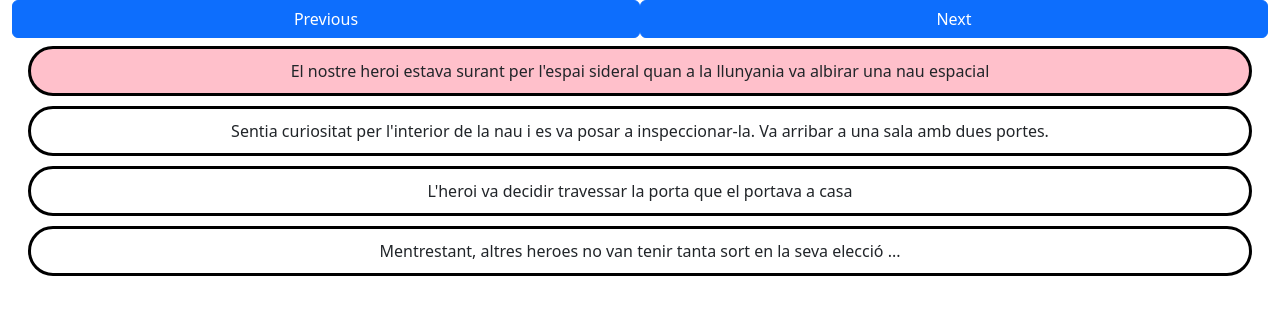
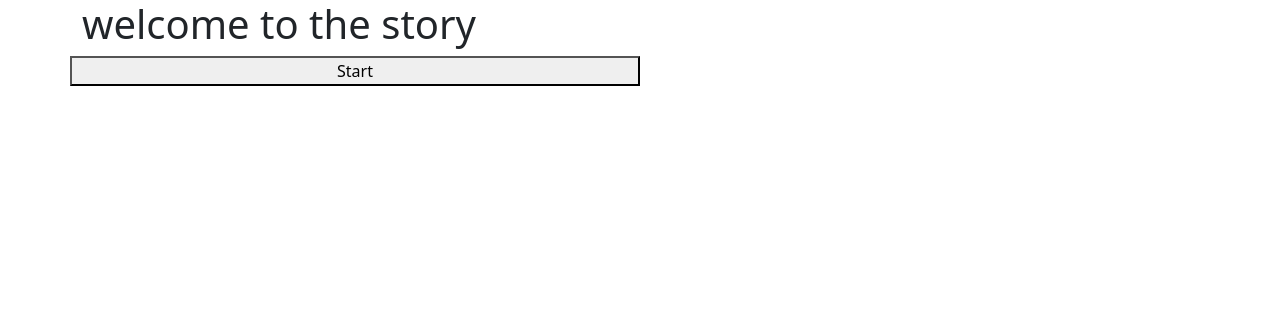
Before and after one commit to LorenaPonsico/Sprint6_IntroAngular, an Angular app: page / in a window 1280 px wide. Shown: the top 314 px of the page. Built offline with nearby package versions, Linux system fonts and the light colour scheme.

Commit message:
ex5 n2 welcome message

```diff
--- a/src/app/home/home.component.css
+++ b/src/app/home/home.component.css
@@ -0,0 +1,7 @@
+.h1{
+
+    justify-content: center;
+
+
+
+}
--- a/src/app/home/home.component.html
+++ b/src/app/home/home.component.html
@@ -1 +1,10 @@
-<app-escena [stories]="stories"></app-escena>
+<div class="container">
+
+    <div class="row align-items-center ">
+
+        <h1 class="col-12" *ngIf="showSection === false" >welcome to the story</h1>
+        <button class=" d-flex justify-content-center col-6" *ngIf="showSection === false" (click)="onShowSection()">Start</button>
+        <app-escena *ngIf="showSection === true" [stories]="stories"></app-escena>
+
+    </div>
+</div>
--- a/src/app/home/home.component.ts
+++ b/src/app/home/home.component.ts
@@ -17,4 +17,10 @@ export class HomeComponent {
     sentenceFour: "Mentrestant, altres heroes no van tenir tanta sort en la seva elecció ...",
 
   }]
+  public showSection: boolean = false ;
+
+
+  onShowSection() {
+    this.showSection = true;
+  }
 }
```
